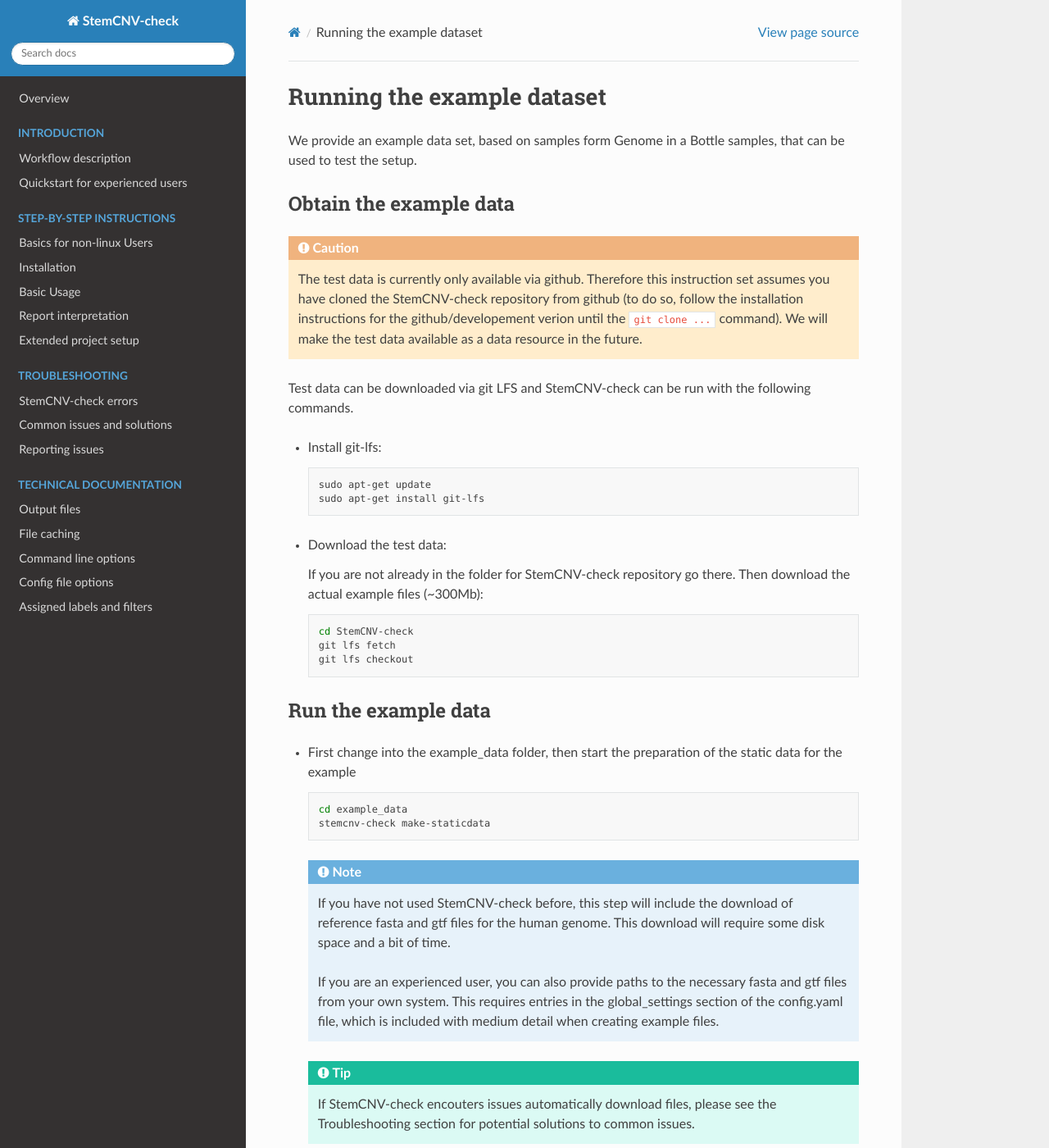
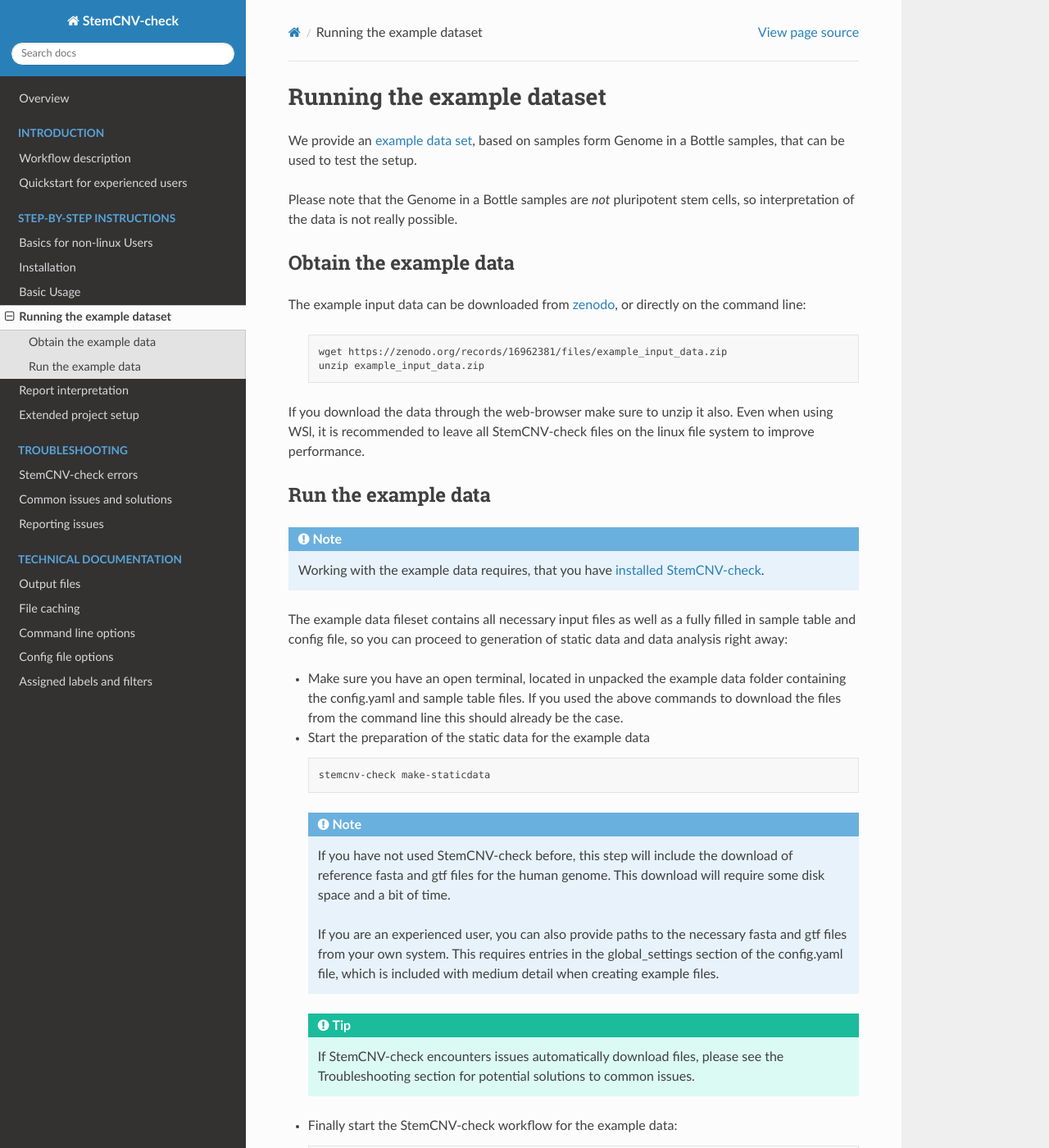
Before and after one commit to bihealth/StemCNV-check, a Sphinx documentation site: the page built from docs/source/steps4_example_data.rst, in a window 1280 px wide and 1400 px high. Shown: the whole window at 82% size. Built offline with Sphinx 7.4.7 and the Read the Docs theme 3.1.0, drawn with Linux system fonts in a browser that asks for light colours; some of the changed text lies outside the part shown.

Commit message:
Update example data docs

```diff
--- a/docs/source/_static/report_analysis/Sample_table_example.csv
+++ b/docs/source/_static/report_analysis/Sample_table_example.csv
@@ -6,4 +6,4 @@
 SCVI_111,207228530089,R10C02,GSAMD-24v3-0,Male,,,BIHi005-A,Fibroblast
 BIHi005-A_MB02,204362030005,R07C01,GSAMD-24v3-0,Male,SCVI_111,,BIHi005-A,Master Bank
 BIHi005-A_WB02,207978230037,R04C02,GSAMD-24v3-0,Male,BIHi005-A_MB02,,BIHi005-A,Working Bank
-BIHi005-A-3_WB01,205955840035,R08C02,GSAMD-24v3-0,Male,BIHi005-A_WB02,AAVS11|PPP1R12C,BIHi005-A,Gene edited Master Bank
+BIHi005-A-3_WB01,205955840035,R08C02,GSAMD-24v3-0,Male,BIHi005-A_WB02,PPP1R12C,BIHi005-A,Gene edited Master Bank
--- a/docs/source/index.rst
+++ b/docs/source/index.rst
@@ -60,6 +60,7 @@
     steps1_nonlinux
     steps2_installation
     steps3_basic_usage
+    steps4_example_data
     steps5_report_analysis
     steps_ext_project_setup
 
--- a/docs/source/steps4_example_data.rst
+++ b/docs/source/steps4_example_data.rst
@@ -3,47 +3,44 @@
 Running the example dataset
 ^^^^^^^^^^^^^^^^^^^^^^^^^^^
 
-We provide an example data set, based on samples form Genome in a Bottle samples, that can be used to test the setup.
+We provide an `example data set <https://zenodo.org/records/16962381>`_, based on samples form Genome in a Bottle samples,
+that can be used to test the setup.
+
+Please note that the Genome in a Bottle samples are *not* pluripotent stem cells, so interpretation of the data is not really possible.
 
 Obtain the example data
 =======================
 
-.. caution::
-    The test data is currently only available via github. Therefore this instruction set assumes you have
-    cloned the StemCNV-check repository from github (to do so, follow the installation instructions for the
-    github/developement verion until the ``git clone ...`` command).
-    We will make the test data available as a data resource in the future.
-
-Test data can be downloaded via git LFS and StemCNV-check can be run with the following commands.
-
-
-- Install git-lfs:
+The example input data can be downloaded from `zenodo <https://zenodo.org/records/16962381/files/example_input_data.zip?download=1>`_,
+or directly on the command line:
 
   .. code-block:: bash
 
-    sudo apt-get update
-    sudo apt-get install git-lfs
+    wget https://zenodo.org/records/16962381/files/example_input_data.zip
+    unzip example_input_data.zip
 
-- Download the test data:
-
-  If you are not already in the folder for StemCNV-check repository go there.
-  Then download the actual example files (~300Mb):
-
-  .. code-block:: bash
-
-    cd StemCNV-check
-    git lfs fetch
-    git lfs checkout
+If you download the data through the web-browser make sure to unzip it also.
+Even when using WSl, it is recommended to leave all StemCNV-check files on the linux file system to improve performance.
 
 
 Run the example data
 ====================
 
-- First change into the example_data folder, then start the preparation of the static data for the example
+.. note::
+
+    Working with the example data requires, that you have :ref:`installed StemCNV-check <steps2-installation>`.
+
+The example data fileset contains all necessary input files as well as a fully filled in sample table and config file,
+so you can proceed to generation of static data and data analysis right away:
+
+
+- Make sure you have an open terminal, located in unpacked the example data folder containing the config.yaml and sample table files.
+  If you used the above commands to download the files from the command line this should already be the case.
+
+- Start the preparation of the static data for the example data
 
   .. code-block:: bash
 
-    cd example_data
     stemcnv-check make-staticdata
 
   .. note::
@@ -55,7 +52,7 @@
     detail when creating example files.
 
   .. tip::
-    If StemCNV-check encouters issues automatically download files, please see the Troubleshooting section
+    If StemCNV-check encounters issues automatically download files, please see the Troubleshooting section
     for potential solutions to common issues.
 
 - Finally start the StemCNV-check workflow for the example data:
@@ -63,3 +60,8 @@
   .. code-block:: bash
 
     stemcnv-check run
+
+After performing all these steps you should have complete output for all 6 samples in the ``data`` folder.
+
+You can also download the `example output data <https://zenodo.org/records/16962381/files/example_output_data_v1.0.zip?download=1>`_,
+created with StemCNV-check version 1.0, to compare them with your newly generated files.
```
